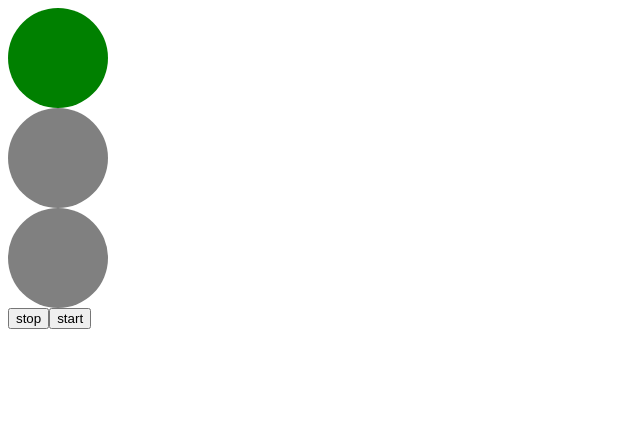
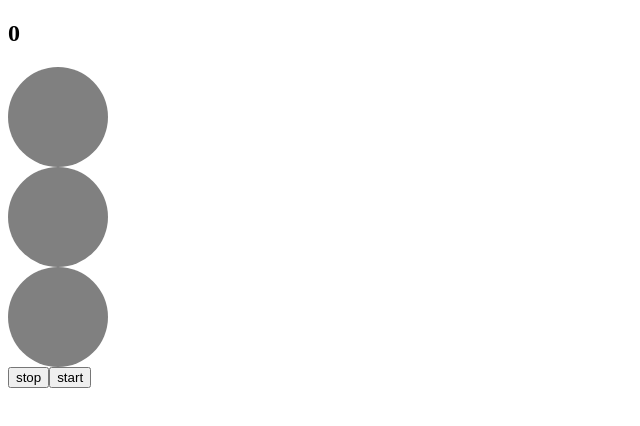
Before and after one commit to anandhuc1666/light, a React (Vite) app: page /page in a window 1280 px wide. Shown: the top 426 px of the page, without its empty margins (0-640 px from the left). Built offline with nearby package versions, Linux system fonts and the light colour scheme.

Commit message:
CodeBuild

```diff
--- a/src/TimeCount/FirstCount.jsx
+++ b/src/TimeCount/FirstCount.jsx
@@ -29,8 +29,10 @@ import './FirstCount.css'
 
 function FirstCount() {
     const [color, setColor] = useState('gray')
+    const [count, setCount] = useState(0)
     let newTime = useRef(null)
-    useEffect(() => {
+    const start = () => {
+        if (newTime.current) return
         newTime.current = setInterval(() => {
             setColor((pre) => {
                 if (pre === 'gray') return 'green'
@@ -39,20 +41,24 @@ function FirstCount() {
                 if (pre === 'red') return 'green'
             })
         }, 1000)
-    }, [])
-    const handle =()=>{
+    }
+
+    useEffect(() => {
+        if (color === 'green') { setCount((pre) => pre + 3) }
+        else {
+            setCount((pre) => pre === 0 ? 0 : pre - 1)
+        }
+    }, [color])
+    const handle = () => {
         clearInterval(newTime.current)
+        newTime.current = null
     }
-    const start =()=>{
-         newTime.current = setInterval(() => {
-            setColor((pre) => {
-                if (pre === 'gray') return 'green'
 
-            })
-        }, 1000)
-    }
     return (
         <div>
+            <div>
+                <h2>{count}</h2>
+            </div>
             <div className={`light ${color === 'green' ? 'green' : 'gray'}`}></div>
             <div className={`light ${color === 'yellow' ? 'yellow' : 'gray'}`}></div>
             <div className={`light ${color === 'red' ? 'red' : 'gray'}`}></div>
```
